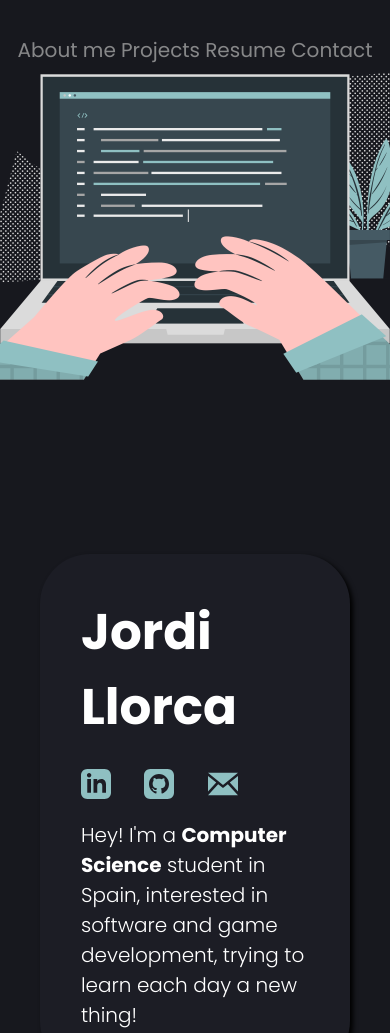
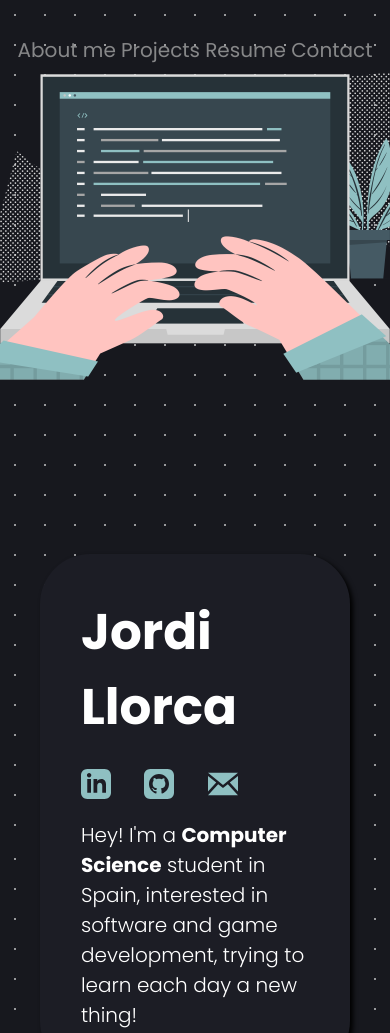
Before and after one commit to Jordi-llorca/Jordi-llorca.github.io, a plain HTML site: page index.html in a window 390 px wide. Shown: the top 1033 px of the page. Drawn offline with Linux system fonts and the light colour scheme; a script that the page names is missing.

Commit message:
Change to background

```diff
--- a/src/style.css
+++ b/src/style.css
@@ -412,4 +412,14 @@ ul {
     .content {
         height: 250px;
     }
+
+    section {
+        background-image: radial-gradient(rgba(255, 255, 255, 0.56) 5%, transparent 1%);
+    }
+
+    .hero {
+        background-image: radial-gradient(rgba(255, 255, 255, 0.56) 5%, transparent 1%);
+    }
+
+
 }
```
